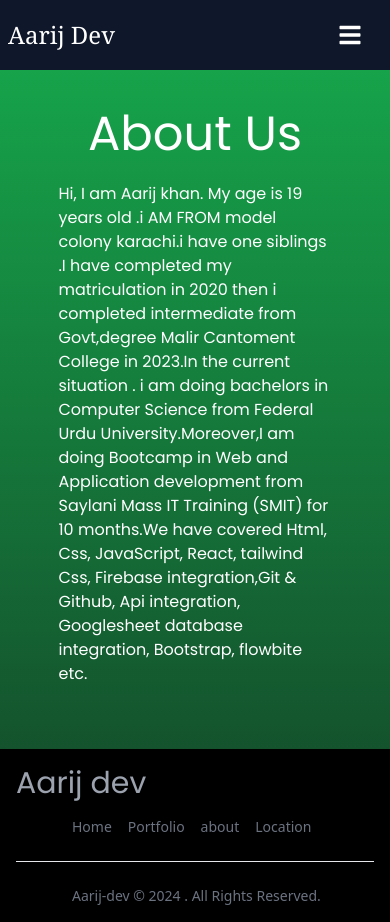
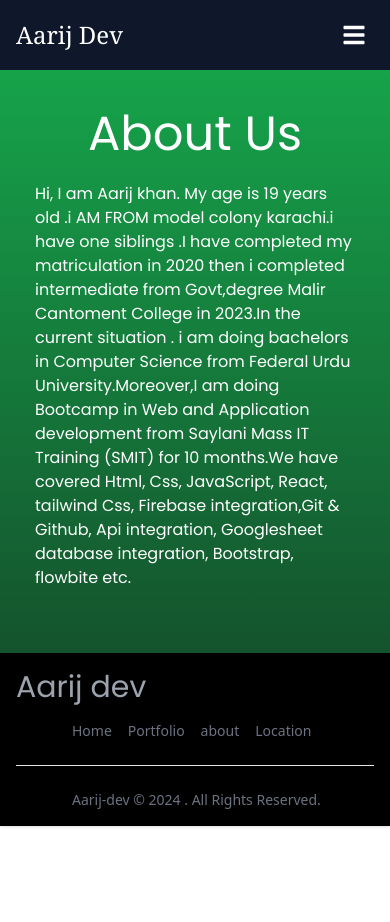
Before and after one commit to Aarij-khan/react-portfolio, a React (Vite) app: page /about in a window 390 px wide. After the commit the page ends 844 px from the top, so only its background shows below. Built offline with nearby package versions, Linux system fonts and the light colour scheme.

Commit message:
ui update

```diff
--- a/src/about.jsx
+++ b/src/about.jsx
@@ -18,7 +18,7 @@ function About() {
     <div className="flex justify-center items-center w-full  bg-gradient-to-t from-green-900 to-green-600 pb-[63px]">
         <div className=" w-[70%] ">
         <div className="text-center text-white text-5xl  font-poppins mt-10 ">About Us</div>
-      <h2 className="text-white text-md sm:text-3xl text-left font-poppins pt-6  "  data-aos="zoom-in">
+      <h2 className="text-white text-md sm:text-3xl font-poppins pt-6 w-[320px] sm:w-full -ml-6 sm:ml-0"  data-aos="zoom-in">
         Hi, I am Aarij khan. My age is 19 years old .i AM FROM model colony
         karachi.i have one siblings .I have completed my matriculation in 2020
         then i completed intermediate from Govt,degree Malir Cantoment College
--- a/src/footer.jsx
+++ b/src/footer.jsx
@@ -1,4 +1,5 @@
 import React from "react";
+import { Link } from "react-router-dom";
 
 function Footer({props}) {
   return (
@@ -10,26 +11,34 @@ function Footer({props}) {
              Aarij dev
             </h1>
             <ul className="ml-14 sm:ml-0 flex flex-wrap items-center mb-6 text-sm font-medium text-gray-500 sm:mb-0 dark:text-gray-400">
+            <Link to={"/"}>
               <li>
                 <a href="#" className="hover:underline me-4 md:me-6">
                   Home
                 </a>
               </li>
+              </Link>
+              <Link to={"/portfolio"}>
               <li>
                 <a href="#" className="hover:underline me-4 md:me-6">
                   Portfolio
                 </a>
               </li>
+              </Link>
+              <Link to={"/about"}>
               <li>
                 <a href="#" className="hover:underline me-4 md:me-6">
                   about
                 </a>
               </li>
+              </Link>
+              <Link to={"/location"}>
               <li>
                 <a href="#" className="hover:underline">
                   Location
                 </a>
               </li>
+              </Link>
             </ul>
           </div>
           <hr className="my-6 border-gray-200 sm:mx-auto dark:border-gray-700 lg:my-8" />
--- a/src/home.jsx
+++ b/src/home.jsx
@@ -44,7 +44,7 @@ function Home() {
 
 
             </Link>
-            <Link to={'https://wa.me/03282183869'}>
+            <Link to={'https://wa.me/923282183869'}>
             <div className="flex items-center  focus:outline-none text-white bg-green-900 hover:bg-green-500 focus:ring-4 focus:ring-green-100 font-medium rounded-lg text-sm px-5 py-2.5  dark:focus:ring-green-600">
               <FaWhatsappSquare className="text-4xl" />
             </div>
@@ -67,12 +67,12 @@ function Home() {
           <img
             src={pic}
             alt="pic"
-            className="w-[50%] sm:w-[45%] md:w-[40%]  rounded-xl shadow-xl"
+            className="w-[60%] sm:w-[45%] md:w-[40%]  rounded-xl shadow-xl "
           />
         </div>
       </div>
 
-        <h1 className="uppercase text-4xl sm:text-6xl text-white font-roboto text-center pb-5 mt-20">
+        <h1 className="uppercase text-4xl sm:text-6xl text-white font-poppins  text-center pb-5 mt-40">
           Professional Skillset
         </h1>
 
--- a/src/location.jsx
+++ b/src/location.jsx
@@ -25,11 +25,13 @@ function Location() {
   return (
     <div className="bg-gradient-to-t from-green-900 to-green-600 ">
         <Navbar/>
-        <div style={{ height: '85vh', width: '80%',margin:"0 auto",marginTop:15 ,borderRadius:"16px"}} data-aos="zoom-in">
+        {/* <div style={{ height: '85vh', width: '80%',margin:"0 auto",marginTop:15 ,borderRadius:"16px"}} data-aos="zoom-in"> */}
+        <div className="h-[70vh] w-[80%] m-auto mt-[15px] rounded-lg sm:h-[85vh] " data-aos="zoom-in">
       <GoogleMapReact
         defaultCenter={defaultProps.center}
         defaultZoom={defaultProps.zoom}
       >
+
         <AnyReactComponent
           lat={24.8966}
           lng={	67.1847}
--- a/src/navbar.jsx
+++ b/src/navbar.jsx
@@ -13,7 +13,7 @@ function Navbar() {
   return (
     <div className="h-[70px] w-full bg-slate-900 flex items-center justify-between ">
       <div>
-        <h1 className="text-white text-2xl font-serif ml-2 sm:ml-4">
+        <h1 className="text-white text-2xl font-serif ml-2 sm:ml-4 ml-4">
           Aarij Dev
         </h1>
       </div>
--- a/src/portfolio.jsx
+++ b/src/portfolio.jsx
@@ -56,7 +56,7 @@ function Portfolio() {
       <div className="flex mt-20 flex-col sm:flex-row gap-10 sm:gap-0 border-2 p-5 mx-8 sm:mx-20 rounded-lg shadow-xl shadow-green-400" data-aos="fade-left">
         <div className="w-full sm:w-1/2 flex justify-center items-center flex-col gap-4 p-6">
           <h1 className="text-3xl uppercase text-white">project # 2</h1>
-          <h1 className="text-3xl uppercase text-white">Barber booking</h1>
+          <h1 className="text-2xl uppercase text-white">Barber booking</h1>
           <div className="flex gap-6 items-center pt-10 flex-col sm:flex-row sm:gap-10">
              <Link to={'https://barberbook.netlify.app/'}>
             <div className="flex items-center gap-4 focus:outline-none text-white bg-green-900 hover:bg-green-500 focus:ring-4 focus:ring-green-100 font-medium rounded-lg text-sm px-5 py-2.5  dark:focus:ring-green-600">
@@ -133,7 +133,7 @@ function Portfolio() {
           <img
             src={calculator}
             alt="solarpanel"
-            className="w-[100%] sm:w-[80%] rounded-xl"
+            className="w-[70%] sm:w-[80%] rounded-xl"
           />
         </div>
       </div>
```
